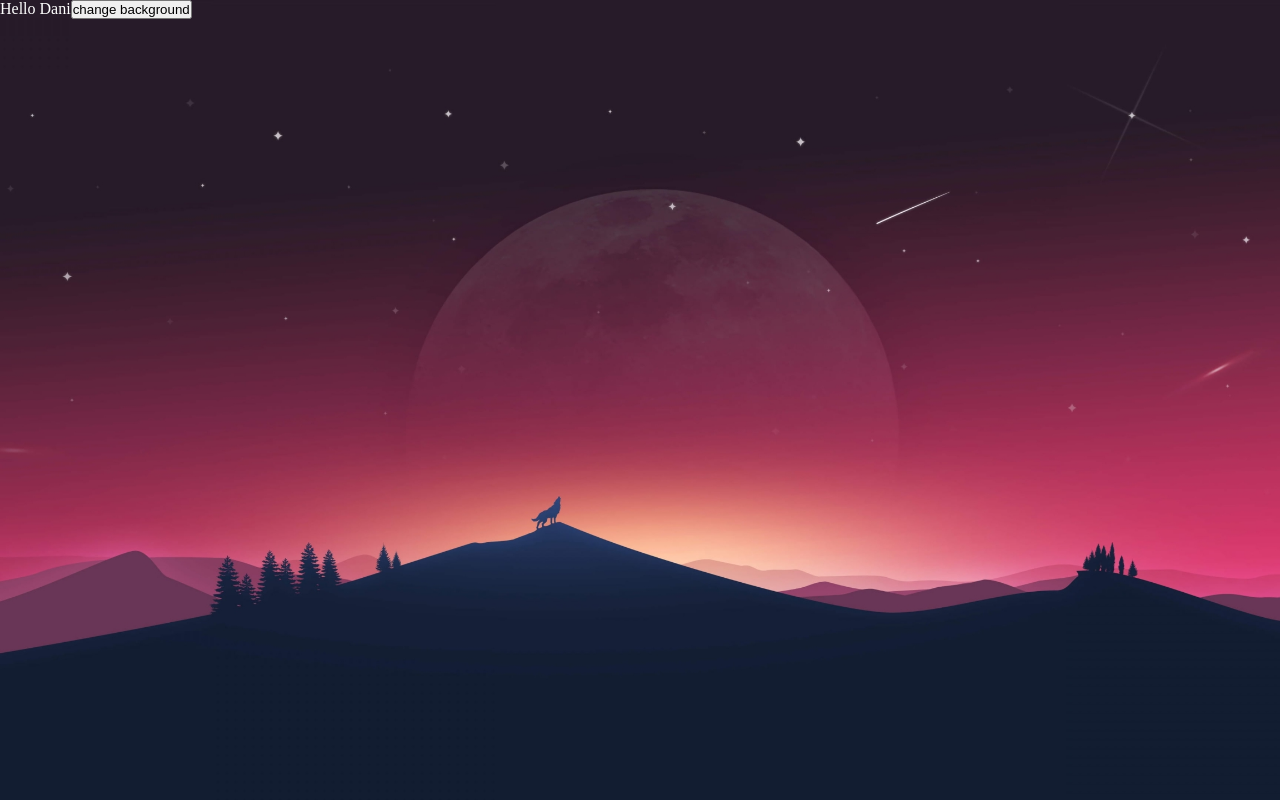
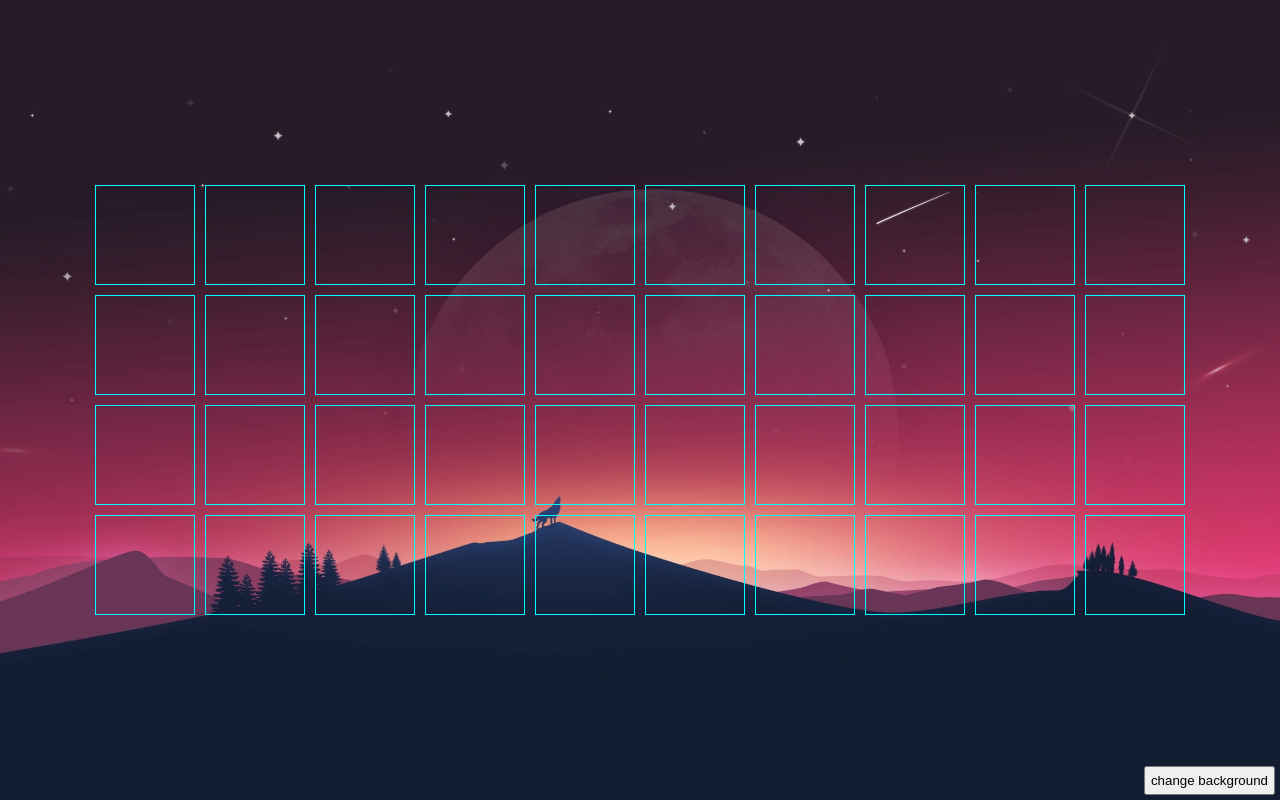
Before and after one commit to danifromecuador/firefox_homepage, a React (Vite) app: page / in a window 1280 px wide. Built offline with nearby package versions, Linux system fonts and the light colour scheme.

Commit message:
chore: layout for 40 links

```diff
--- a/src/App.css
+++ b/src/App.css
@@ -1,6 +1,9 @@
 .app {
   width: 100vw;
   height: 100vh;
+  display: flex;
+  justify-content: center;
+  align-items: center;
 }
 
 .background-image {
@@ -12,3 +15,28 @@
   object-fit: cover;
   z-index: -1;
 }
+
+button {
+  cursor: pointer;
+  padding: 5px;
+  position: absolute;
+  right: 5px;
+  bottom: 5px;
+}
+
+.main {
+  display: flex;
+  flex-direction: column;
+  gap: 10px;
+}
+
+.row {
+  display: flex;
+  gap: 10px;
+}
+
+.row .link-container {
+  border: 1px solid cyan;
+  width: 100px;
+  height: 100px;
+}
--- a/src/App.jsx
+++ b/src/App.jsx
@@ -13,15 +13,64 @@ export const App = () => {
 
   return (
     <div className='app'>
-      Hello Dani
-      <button type='button' onClick={() => changeBackground()}>
-        change background
-      </button>
       <img
         src={imagesArray[index]}
         alt='background-image'
         className='background-image'
       />
+      <button type='button' onClick={() => changeBackground()}>
+        change background
+      </button>
+      <div className='main'>
+        <div className='row'>
+          <div className='link-container'></div>
+          <div className='link-container'></div>
+          <div className='link-container'></div>
+          <div className='link-container'></div>
+          <div className='link-container'></div>
+          <div className='link-container'></div>
+          <div className='link-container'></div>
+          <div className='link-container'></div>
+          <div className='link-container'></div>
+          <div className='link-container'></div>
+        </div>
+        <div className='row'>
+          <div className='link-container'></div>
+          <div className='link-container'></div>
+          <div className='link-container'></div>
+          <div className='link-container'></div>
+          <div className='link-container'></div>
+          <div className='link-container'></div>
+          <div className='link-container'></div>
+          <div className='link-container'></div>
+          <div className='link-container'></div>
+          <div className='link-container'></div>
+        </div>
+        <div className='row'>
+          <div className='link-container'></div>
+          <div className='link-container'></div>
+          <div className='link-container'></div>
+          <div className='link-container'></div>
+          <div className='link-container'></div>
+          <div className='link-container'></div>
+          <div className='link-container'></div>
+          <div className='link-container'></div>
+          <div className='link-container'></div>
+          <div className='link-container'></div>
+        </div>
+        <div className='row'>
+          <div className='link-container'></div>
+          <div className='link-container'></div>
+          <div className='link-container'></div>
+          <div className='link-container'></div>
+          <div className='link-container'></div>
+          <div className='link-container'></div>
+          <div className='link-container'></div>
+          <div className='link-container'></div>
+          <div className='link-container'></div>
+          <div className='link-container'></div>
+        </div>
+      </div>
     </div>
   )
 }
```
